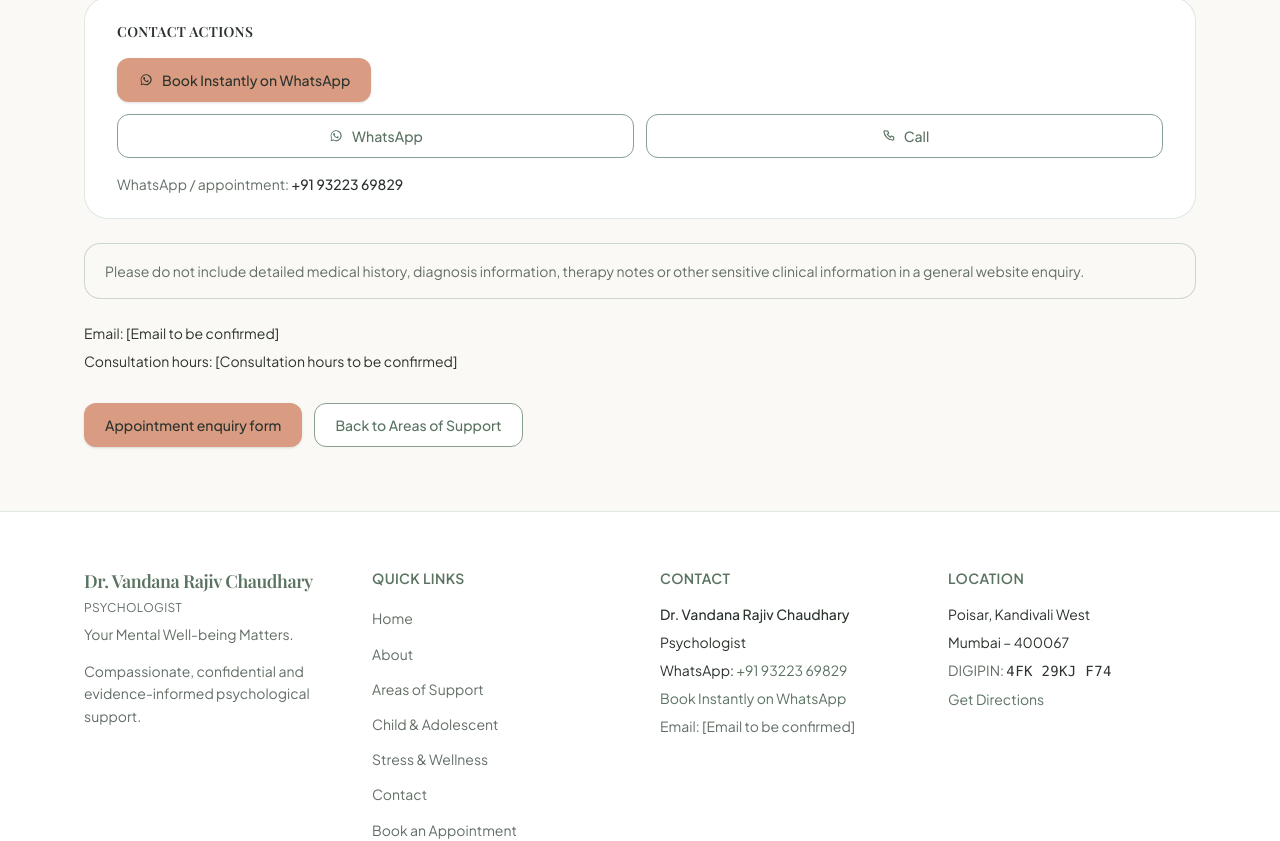
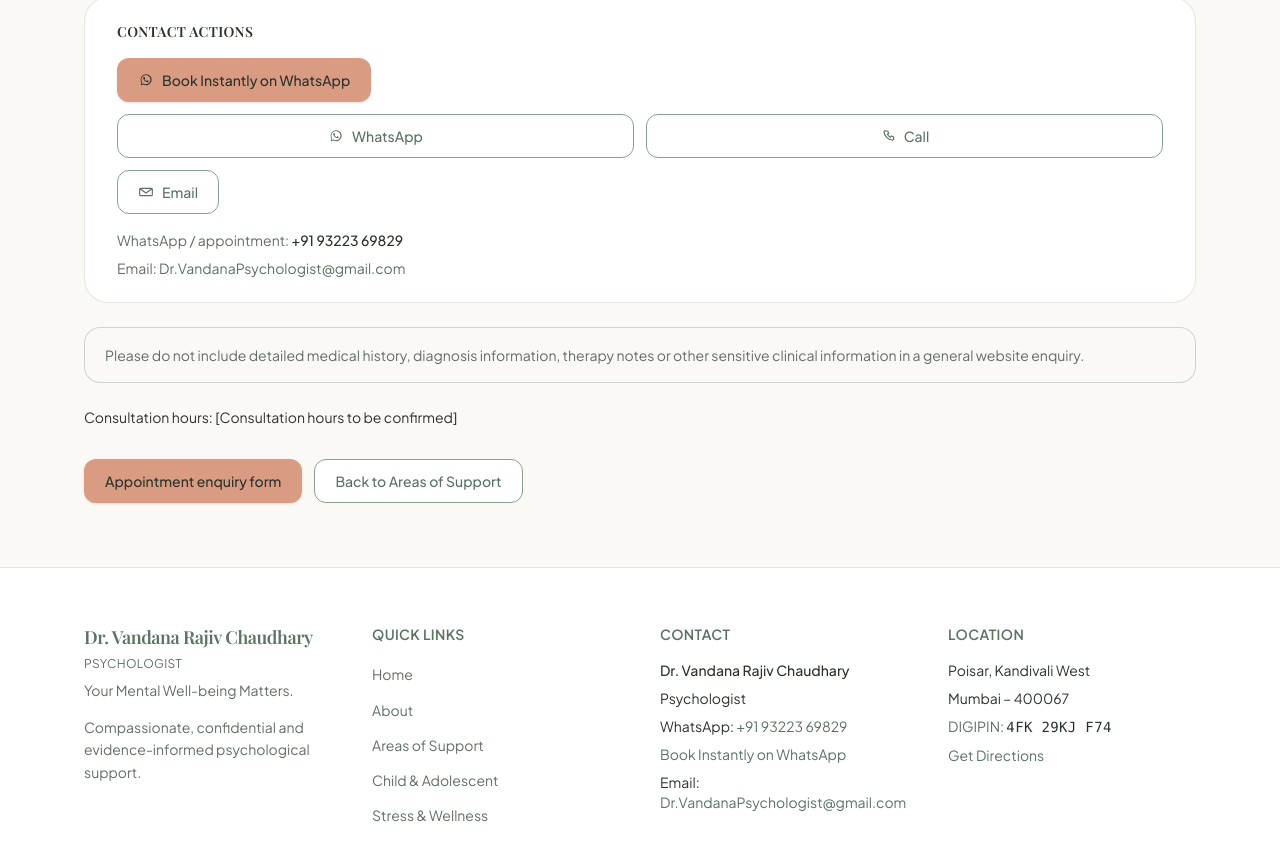
Before and after one commit to ravishori/dr-vandana-website, a Next.js app: page /contact in a window 1280 px wide. Shown: the part 1019-1860 px from the top of the page. Built offline with nearby package versions, Linux system fonts and the light colour scheme; a web font is replaced by a local one.

Commit message:
feat: publish verified practice email with mailto links
Replace the email placeholder with Dr.VandanaPsychologist@gmail.com and
link it via mailto on the contact page and footer.

Co-authored-by: Ravindra shori <ravishori@users.noreply.github.com>

```diff
--- a/src/components/contact/ContactPageView.tsx
+++ b/src/components/contact/ContactPageView.tsx
@@ -1,11 +1,12 @@
 import { PracticeLocationCard } from "@/components/contact/PracticeLocationCard";
 import { ButtonLink } from "@/components/ui/ButtonLink";
 import { Container } from "@/components/ui/Container";
-import { PhoneIcon, WhatsAppIcon } from "@/components/ui/icons";
+import { MailIcon, PhoneIcon, WhatsAppIcon } from "@/components/ui/icons";
 import { Section } from "@/components/ui/Section";
 import { contactPage, practiceContact } from "@/data/contact";
 import {
   getBookingHref,
+  getVerifiedEmailHref,
   getVerifiedPhoneHref,
   getVerifiedWhatsAppHref,
 } from "@/lib/contact-actions";
@@ -90,12 +91,35 @@ export function ContactPageView() {
                   <span>{practiceContact.labels.call}</span>
                 </a>
               </li>
+              <li>
+                <a
+                  href={getVerifiedEmailHref()}
+                  aria-label={practiceContact.labels.emailAria}
+                  className={cn(
+                    actionBase,
+                    "bg-surface text-brand border-brand-muted hover:border-brand hover:bg-background border",
+                  )}
+                >
+                  <MailIcon className="h-4 w-4" aria-hidden="true" />
+                  <span>{practiceContact.labels.email}</span>
+                </a>
+              </li>
             </ul>
             <p className="text-text-muted mt-4 text-sm">
               WhatsApp / appointment:{" "}
               <span className="text-text font-medium">
                 {practiceContact.whatsappDisplay}
               </span>
+            </p>
+            <p className="text-text-muted mt-2 text-sm">
+              Email:{" "}
+              <a
+                href={getVerifiedEmailHref()}
+                className="text-brand no-underline hover:underline"
+                aria-label={practiceContact.labels.emailAria}
+              >
+                {practiceContact.email}
+              </a>
             </p>
           </div>
 
@@ -109,7 +133,6 @@ export function ContactPageView() {
           </aside>
 
           <div className="text-text-muted mt-6 space-y-2 text-sm">
-            <p>Email: {contactPage.unverified.email}</p>
             <p>
               Consultation hours: {contactPage.unverified.consultationHours}
             </p>
--- a/src/components/layout/SiteFooter.tsx
+++ b/src/components/layout/SiteFooter.tsx
@@ -14,6 +14,7 @@ import { professionalProfile } from "@/data/professional";
 import {
   getBookingHref,
   getMapsHref,
+  getVerifiedEmailHref,
   getVerifiedWhatsAppHref,
 } from "@/lib/contact-actions";
 import { isPlaceholder, resolveDisplayValue } from "@/types/site";
@@ -84,8 +85,15 @@ export function SiteFooter() {
                   {practiceContact.labels.bookInstantly}
                 </a>
               </p>
-              <p className="text-text-muted">
-                Email: {resolveDisplayValue(siteConfig.contact.email)}
+              <p>
+                Email:{" "}
+                <a
+                  href={getVerifiedEmailHref()}
+                  className="text-brand no-underline hover:underline"
+                  aria-label={practiceContact.labels.emailAria}
+                >
+                  {practiceContact.email}
+                </a>
               </p>
             </div>
           </div>
--- a/src/components/ui/icons.tsx
+++ b/src/components/ui/icons.tsx
@@ -152,6 +152,10 @@ export const LeafIcon = createStrokeIcon(
 
 export const ArrowRightIcon = createStrokeIcon("M5 12h14M13 6l6 6-6 6");
 
+export const MailIcon = createStrokeIcon(
+  "M4 6.5h16A1.5 1.5 0 0 1 21.5 8v8A1.5 1.5 0 0 1 20 17.5H4A1.5 1.5 0 0 1 2.5 16V8A1.5 1.5 0 0 1 4 6.5zM4 8l8 5.5L20 8",
+);
+
 export function MapPinIcon({ className, title }: IconProps) {
   return (
     <svg
--- a/src/config/site.ts
+++ b/src/config/site.ts
@@ -17,10 +17,7 @@ export const siteConfig: SiteConfig = {
     "Compassionate, confidential and evidence-informed psychological support with Dr. Vandana Rajiv Chaudhary, Psychologist.",
   locale: "en_IN",
   contact: {
-    email: {
-      isPlaceholder: true,
-      value: "[Email to be confirmed]",
-    },
+    email: practiceContact.email,
     phone: practiceContact.whatsappDisplay,
     whatsapp: practiceContact.whatsappDisplay,
   },
--- a/src/data/contact.ts
+++ b/src/data/contact.ts
@@ -44,6 +44,9 @@ export const practiceContact = {
   whatsappUrl: "https://wa.me/919322369829",
   /** Primary instant booking CTA (Bitly). Do not silently replace. */
   bookingUrl: "http://bit.ly/4c2u9te",
+  /** Patient-facing practice email — display value and mailto target. */
+  email: "Dr.VandanaPsychologist@gmail.com",
+  emailMailtoHref: "mailto:Dr.VandanaPsychologist@gmail.com",
   labels: {
     visitPractice: "Visit the Practice",
     practiceAddress: "Practice Address",
@@ -53,10 +56,12 @@ export const practiceContact = {
     viewOnMaps: "View on Google Maps",
     call: "Call",
     whatsapp: "WhatsApp",
+    email: "Email",
     mapsAria:
       "Get directions to Dr. Vandana Rajiv Chaudhary’s practice",
     callAria: "Call Dr. Vandana at +91 93223 69829",
     whatsappAria: "Contact Dr. Vandana on WhatsApp",
+    emailAria: "Email Dr. Vandana at Dr.VandanaPsychologist@gmail.com",
     bookingAria: "Book an appointment on WhatsApp",
     copyDigipin: "Copy practice DIGIPIN 4FK 29KJ F74",
     digipinCopied: "DIGIPIN copied",
@@ -83,7 +88,6 @@ export const contactPage = {
     "Please do not include detailed medical history, diagnosis information, therapy notes or other sensitive clinical information in a general website enquiry.",
   /** Still unverified — do not invent. */
   unverified: {
-    email: "[Email to be confirmed]",
     consultationHours: "[Consultation hours to be confirmed]",
   },
   primaryCta: {
--- a/src/data/legal.ts
+++ b/src/data/legal.ts
@@ -15,7 +15,7 @@ export type LegalPageContent = {
   closingNote: string;
 };
 
-const publicContactReference = `${practiceContact.whatsappDisplay} (WhatsApp) or the Contact page`;
+const publicContactReference = `${practiceContact.whatsappDisplay} (WhatsApp), ${practiceContact.email}, or the Contact page`;
 
 export const privacyPolicyContent: LegalPageContent = {
   title: "Privacy Policy",
--- a/src/data/professional.ts
+++ b/src/data/professional.ts
@@ -15,5 +15,5 @@ export const professionalProfile: ProfessionalProfile = {
   positioning:
     "Compassionate, confidential and evidence-informed psychological support.",
   verificationNote:
-    "Only verified project information is stored here. Remaining unverified contact details (for example email and consultation hours) must stay placeholders until confirmed.",
+    "Only verified project information is stored here. Remaining unverified contact details (for example consultation hours) must stay placeholders until confirmed.",
 };
--- a/src/lib/contact-actions.ts
+++ b/src/lib/contact-actions.ts
@@ -26,6 +26,11 @@ export function getBookingHref(): string {
 /** Google Maps location link for the verified practice address. */
 export function getMapsHref(): string {
   return practiceContact.googleMapsUrl;
+}
+
+/** Verified practice email link (`mailto:`). */
+export function getVerifiedEmailHref(): string {
+  return practiceContact.emailMailtoHref;
 }
 
 /**
--- a/src/lib/seo/practice-json-ld.ts
+++ b/src/lib/seo/practice-json-ld.ts
@@ -15,6 +15,7 @@ export function getPracticeJsonLd() {
     description: siteConfig.description,
     url: siteConfig.url,
     telephone: `+${practiceContact.phoneDigits}`,
+    email: practiceContact.email,
     image: `${siteConfig.url}/og-image.png`,
     address: {
       "@type": "PostalAddress",
```
